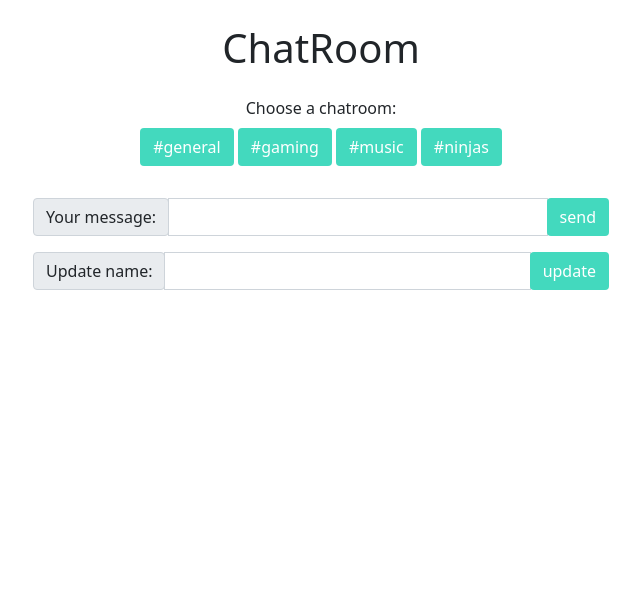
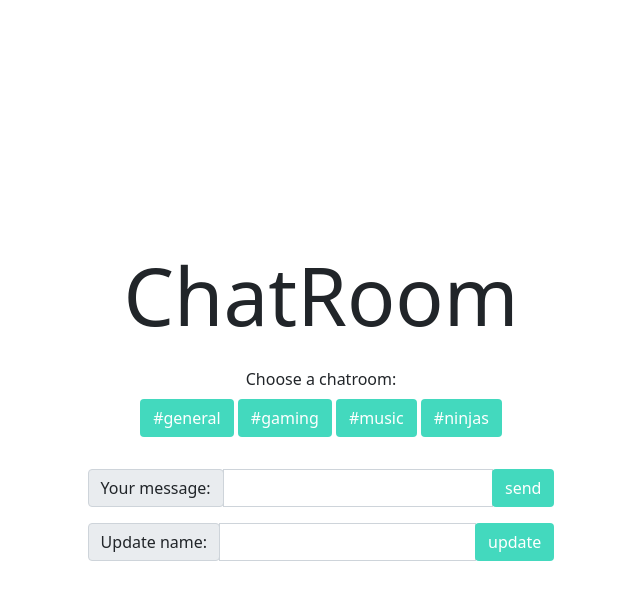
Before and after one commit to CoderApple/Real-Time-Chatroom, a plain HTML site: page index.html in a window 1280 px wide. Shown: the whole page, without its empty margins (319-959 px from the left). Drawn offline with nearby package versions, Linux system fonts and the light colour scheme; no server answers.

Commit message:
New styles

```diff
--- a/styles.css
+++ b/styles.css
@@ -22,3 +22,49 @@
       text-align: center;
       margin: 20px auto;
   }
+h1::before {
+    transform: scaleX(0);
+    transform-origin: bottom right;
+  }
+
+  h1:hover::before {
+    transform: scaleX(1);
+    transform-origin: bottom left;
+  }
+
+  h1::before {
+    content: " ";
+    display: block;
+    position: absolute;
+    top: 0; right: 0; bottom: 0; left: 0;
+    inset: 0 0 0 0;
+    background: hsl(169, 66%, 56%);
+    z-index: -1;
+    transition: transform .3s ease;
+  }
+
+  h1 {
+    position: relative;
+    font-size: 5rem;
+  }
+
+  html {
+    block-size: 100%;
+    inline-size: 100%;
+  }
+
+  body {
+    min-block-size: 100%;
+    min-inline-size: 100%;
+    margin: 0;
+    box-sizing: border-box;
+    display: grid;
+    place-content: center;
+    font-family: system-ui, sans-serif;
+  }
+
+  @media (orientation: landscape) {
+    body {
+      grid-auto-flow: column;
+    }
+  }
```
